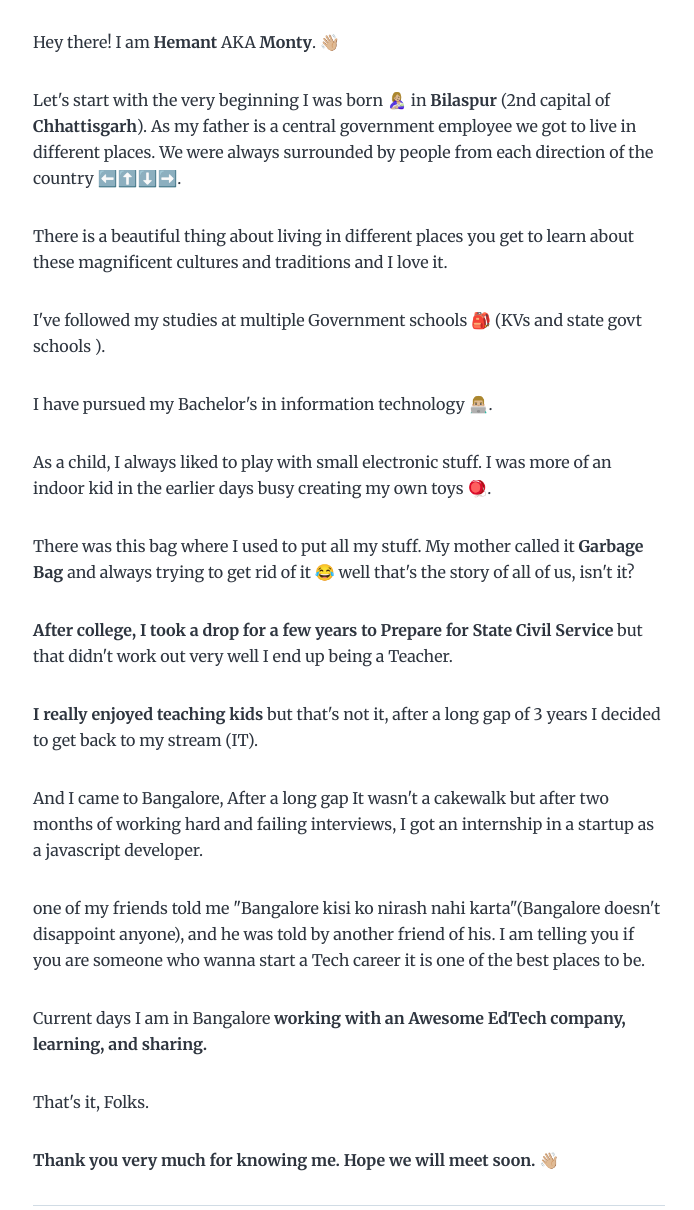
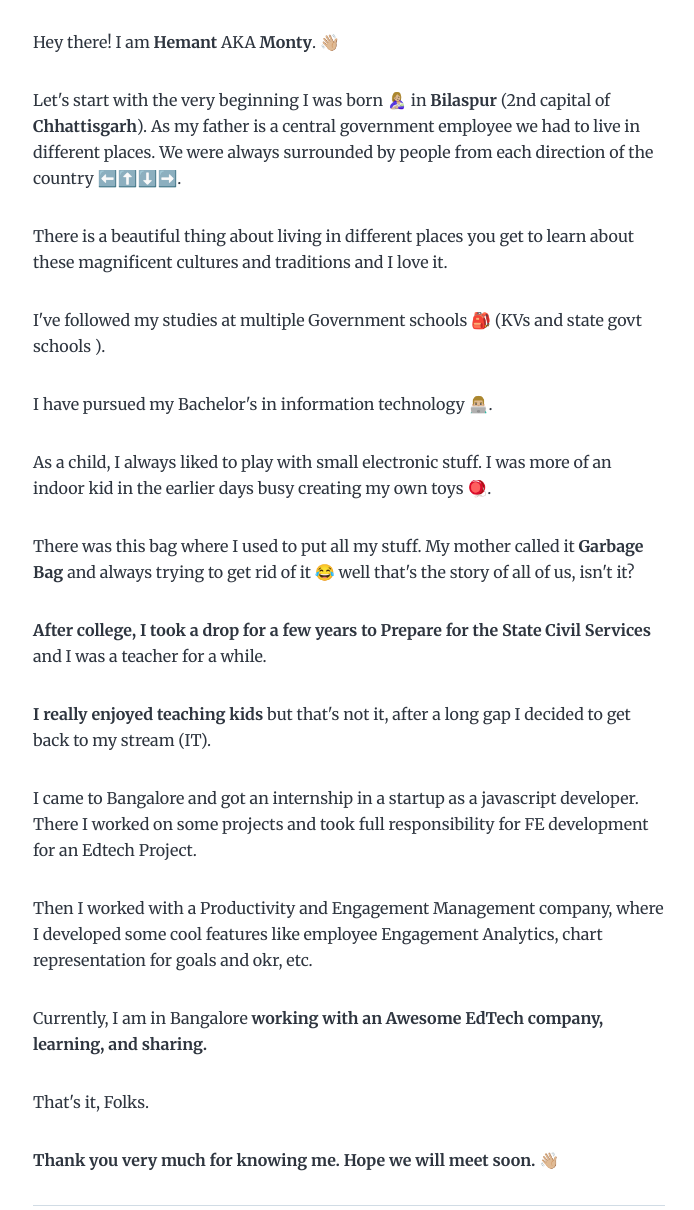
Before and after one commit to nirmalkar/nirmalkar.com, a Gatsby site: page /about in a window 1280 px wide. Shown: the part 264-1474 px from the top of the page, without its empty margins (291-985 px from the left). Built offline with nearby package versions, Linux system fonts and the light colour scheme; Gatsby itself is replaced by a stand-in of ours.

Commit message:
updated about

```diff
--- a/content/about/index.md
+++ b/content/about/index.md
@@ -7,7 +7,7 @@ slug: "about"
 
 Hey there! I am **Hemant** AKA **Monty**. 👋🏼
 
-Let's start with the very beginning I was born 🤱🏼 in **Bilaspur** (2nd capital of **Chhattisgarh**). As my father is a central government employee we got to live in different places. We were always surrounded by people from each direction of the country ⬅️⬆️⬇️➡️.
+Let's start with the very beginning I was born 🤱🏼 in **Bilaspur** (2nd capital of **Chhattisgarh**). As my father is a central government employee we had to live in different places. We were always surrounded by people from each direction of the country ⬅️⬆️⬇️➡️.
 
 There is a beautiful thing about living in different places you get to learn about these magnificent cultures and traditions and I love it.
 
@@ -19,15 +19,15 @@ As a child, I always liked to play with small electronic stuff. I was more of an
 
 There was this bag where I used to put all my stuff. My mother called it **Garbage Bag** and always trying to get rid of it 😂 well that's the story of all of us, isn't it?
 
-**After college,** **I took a drop for a few years to Prepare for State Civil Service** but that didn't work out very well I end up being a Teacher.
+**After college,** **I took a drop for a few years to Prepare for the State Civil Services** and I was a teacher for a while.
 
-**I really enjoyed teaching kids** but that's not it, after a long gap of 3 years I decided to get back to my stream (IT).
+**I really enjoyed teaching kids** but that's not it, after a long gap I decided to get back to my stream (IT).
 
-And I came to Bangalore, After a long gap It wasn't a cakewalk but after two months of working hard and failing interviews, I got an internship in a startup as a javascript developer.
+I came to Bangalore and got an internship in a startup as a javascript developer. There I worked on some projects and took full responsibility for FE development for an Edtech Project.
 
-one of my friends told me "Bangalore kisi ko nirash nahi karta"(Bangalore doesn't disappoint anyone), and he was told by another friend of his. I am telling you if you are someone who wanna start a Tech career it is one of the best places to be.
+Then I worked with a Productivity and Engagement Management company, where I developed some cool features like employee Engagement Analytics, chart representation for goals and okr, etc.
 
-Current days I am in Bangalore **working with an Awesome EdTech company,** **learning, and sharing.**
+Currently, I am in Bangalore **working with an Awesome EdTech company,** **learning, and sharing.**
 
 That's it, Folks.
 
```
